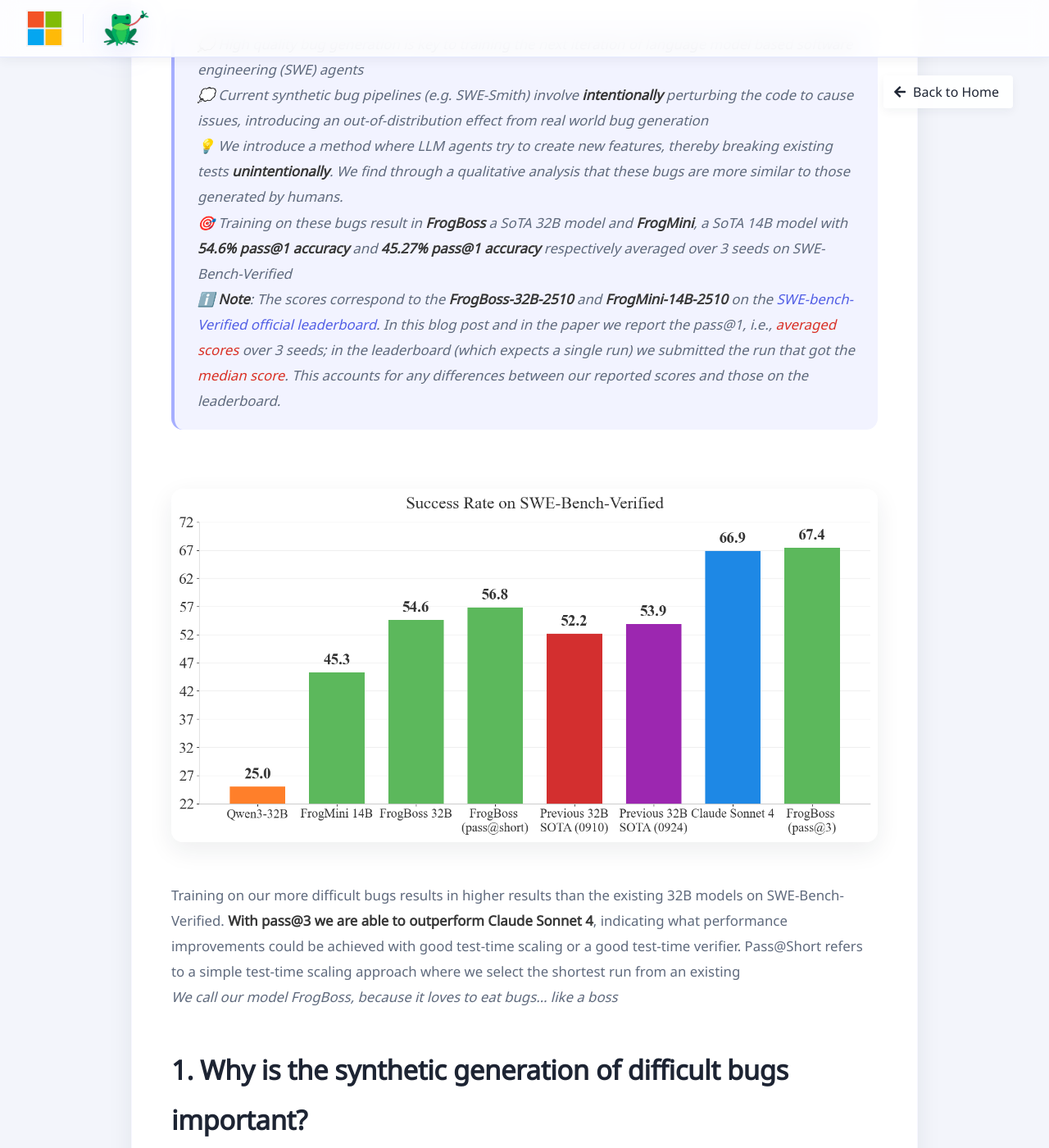
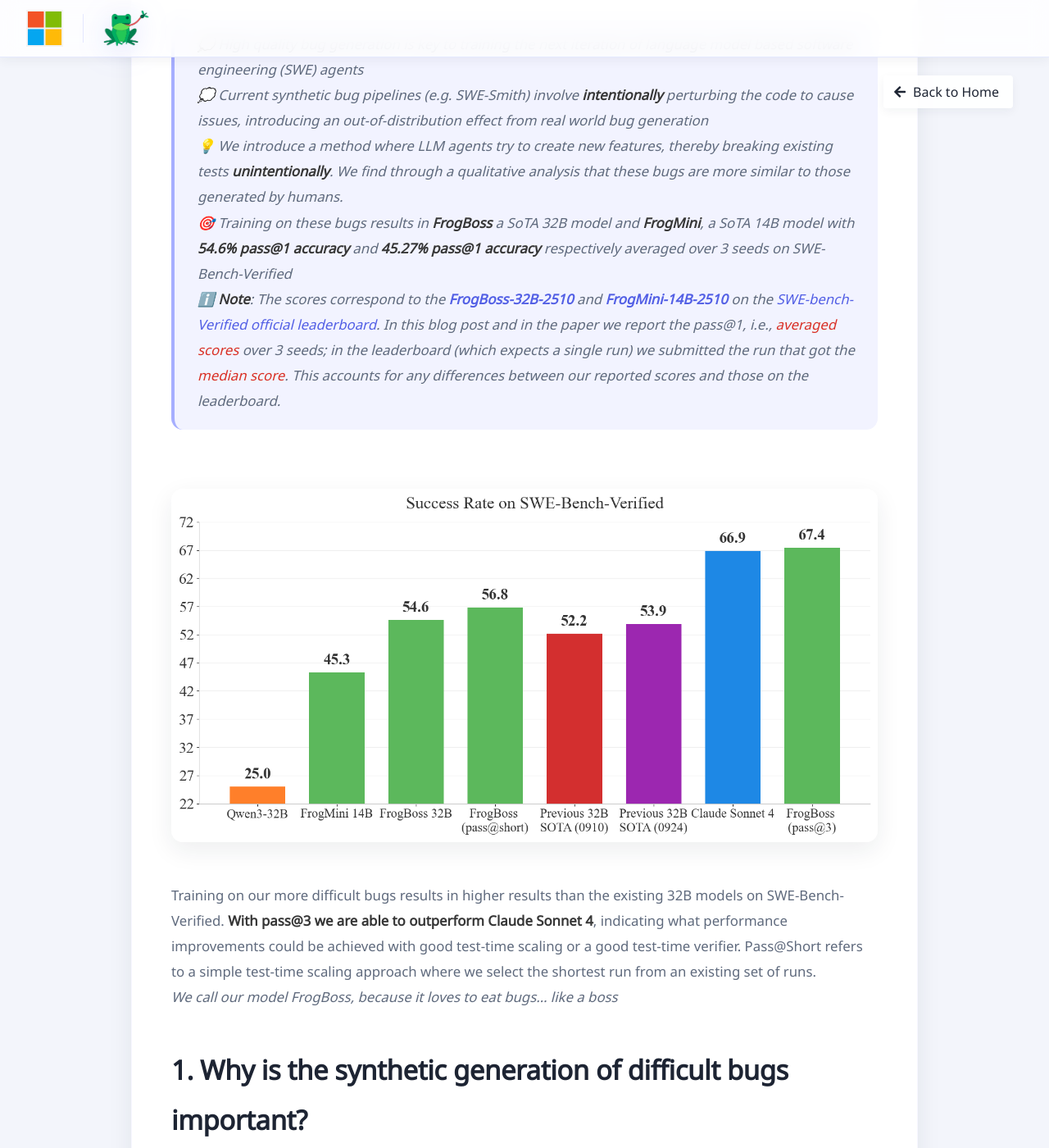
Before and after one commit to microsoft/debug-gym, a Jekyll site: the page built from docs/_posts/2025-10-22-bug-pilot.md, in a window 1280 px wide and 1400 px high, scrolled down 814 px. Shown: the whole window at 82% size. Built offline with Jekyll 4.4.1, drawn with Linux system fonts in a browser that asks for light colours; some web fonts are replaced; comment, search, counter and statistics services are not loaded; a style sheet for code colours, icons or effects is not loaded; some of the changed text lies outside the part shown.

Commit message:
update hugging face links.

```diff
--- a/docs/_layouts/blog-post.html
+++ b/docs/_layouts/blog-post.html
@@ -72,6 +72,20 @@
       <a href="{{ paper_local_path | relative_url }}" class="blog-hero__link" target="_blank" rel="noopener noreferrer">
         <span class="blog-hero__link-icon"><i class="fas fa-file-pdf"></i></span>
         <span>View paper</span>
+      </a>
+      {% endif %}
+
+      {% if page.frogboss_url %}
+      <a href="{{ page.frogboss_url }}" class="blog-hero__link" target="_blank" rel="noopener noreferrer">
+        <span class="blog-hero__link-icon"><i class="fas fa-frog"></i></span>
+        <span>FrogBoss-32B</span>
+      </a>
+      {% endif %}
+
+      {% if page.frogmini_url %}
+      <a href="{{ page.frogmini_url }}" class="blog-hero__link" target="_blank" rel="noopener noreferrer">
+        <span class="blog-hero__link-icon"><i class="fas fa-frog"></i></span>
+        <span>FrogMini-14B</span>
       </a>
       {% endif %}
     </div>
--- a/docs/_posts/2025-10-22-bug-pilot.md
+++ b/docs/_posts/2025-10-22-bug-pilot.md
@@ -12,6 +12,8 @@
   - name: "Isadora White"
     role: "PhD Student at UC San Diego, Research Intern at MSR Montréal"
 arxiv_url: "https://arxiv.org/abs/2510.19898"
+frogboss_url: "https://huggingface.co/microsoft/FrogBoss-32B-2510"
+frogmini_url: "https://huggingface.co/microsoft/FrogMini-14B-2510"
 ---
 
 
@@ -24,13 +26,13 @@
 >
 > 💡 We introduce a method where LLM agents try to create new features, thereby breaking existing tests **unintentionally**. We find through a qualitative analysis that these bugs are more similar to those generated by humans.
 >
-> 🎯 Training on these bugs result in **FrogBoss** a SoTA 32B model and **FrogMini**, a SoTA 14B model with **54.6% pass@1 accuracy**  and **45.27% pass@1 accuracy** respectively averaged over 3 seeds on SWE-Bench-Verified
+> 🎯 Training on these bugs results in **FrogBoss** a SoTA 32B model and **FrogMini**, a SoTA 14B model with **54.6% pass@1 accuracy**  and **45.27% pass@1 accuracy** respectively averaged over 3 seeds on SWE-Bench-Verified
 >
-> *ℹ️ **Note**: The scores correspond to the **FrogBoss-32B-2510** and **FrogMini-14B-2510** on the [SWE-bench-Verified official leaderboard](https://www.swebench.com/). In this blog post and in the paper we report the pass@1, i.e., <span style="color:#d93025;">averaged scores</span> over 3 seeds; in the leaderboard (which expects a single run) we submitted the run that got the <span style="color:#d93025;">median score</span>. This accounts for any differences between our reported scores and those on the leaderboard.*
+> *ℹ️ **Note**: The scores correspond to the **[FrogBoss-32B-2510](https://huggingface.co/microsoft/FrogBoss-32B-2510)** and **[FrogMini-14B-2510](https://huggingface.co/microsoft/FrogMini-14B-2510)** on the [SWE-bench-Verified official leaderboard](https://www.swebench.com/). In this blog post and in the paper we report the pass@1, i.e., <span style="color:#d93025;">averaged scores</span> over 3 seeds; in the leaderboard (which expects a single run) we submitted the run that got the <span style="color:#d93025;">median score</span>. This accounts for any differences between our reported scores and those on the leaderboard.*
 
 ![Main result bar chart]({{ 'figures/bug-pilot/sota_png.png' | relative_url }})
 
-Training on our more difficult bugs results in higher results than the existing 32B models on SWE-Bench-Verified. **With pass@3 we are able to outperform Claude Sonnet 4**, indicating what performance improvements could be achieved with good test-time scaling or a good test-time verifier. Pass@Short refers to a simple test-time scaling approach where we select the shortest run from an existing
+Training on our more difficult bugs results in higher results than the existing 32B models on SWE-Bench-Verified. **With pass@3 we are able to outperform Claude Sonnet 4**, indicating what performance improvements could be achieved with good test-time scaling or a good test-time verifier. Pass@Short refers to a simple test-time scaling approach where we select the shortest run from an existing set of runs.
 
 *We call our model FrogBoss, because it loves to eat bugs... like a boss*
 
```
Also changed, not shown: other parts of docs/_posts/2025-10-22-bug-pilot.md (+5 -5 lines), docs/index.html (+12 -0 lines).
